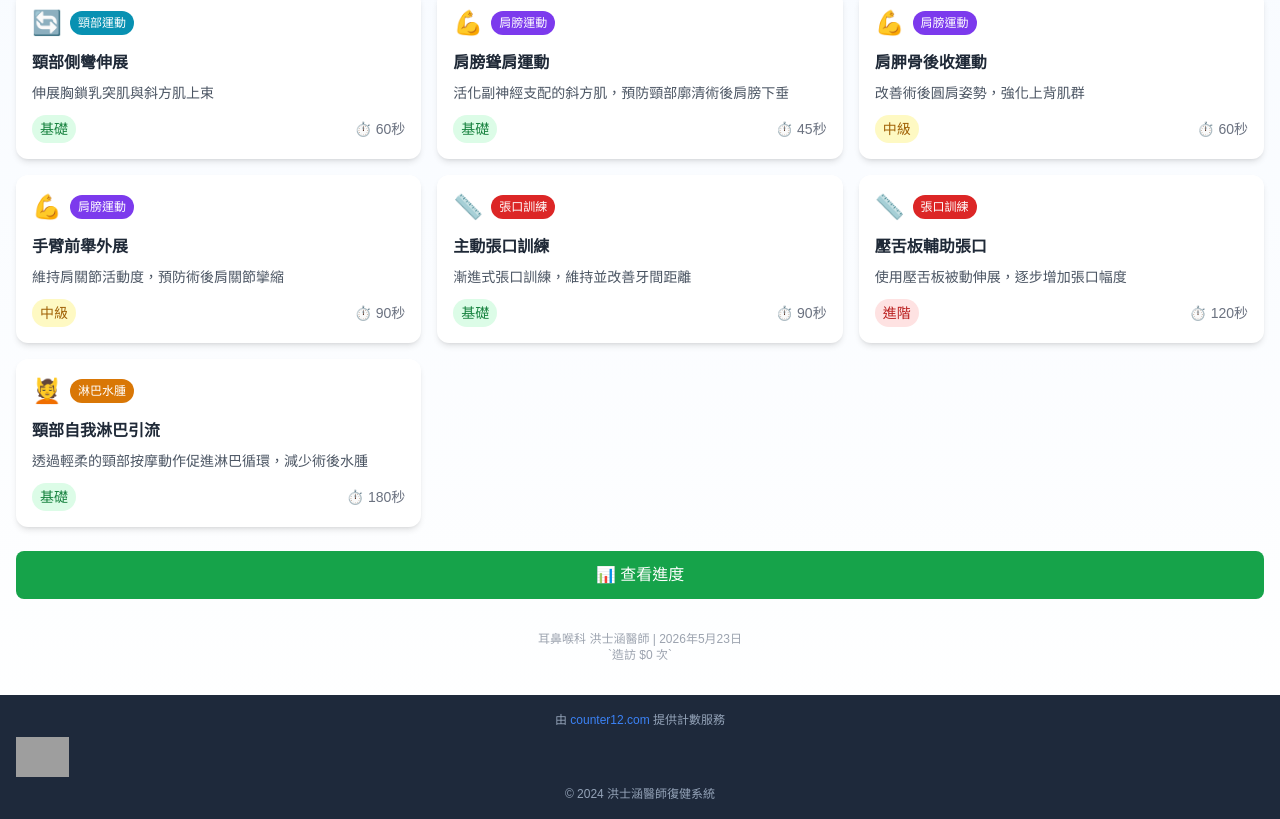
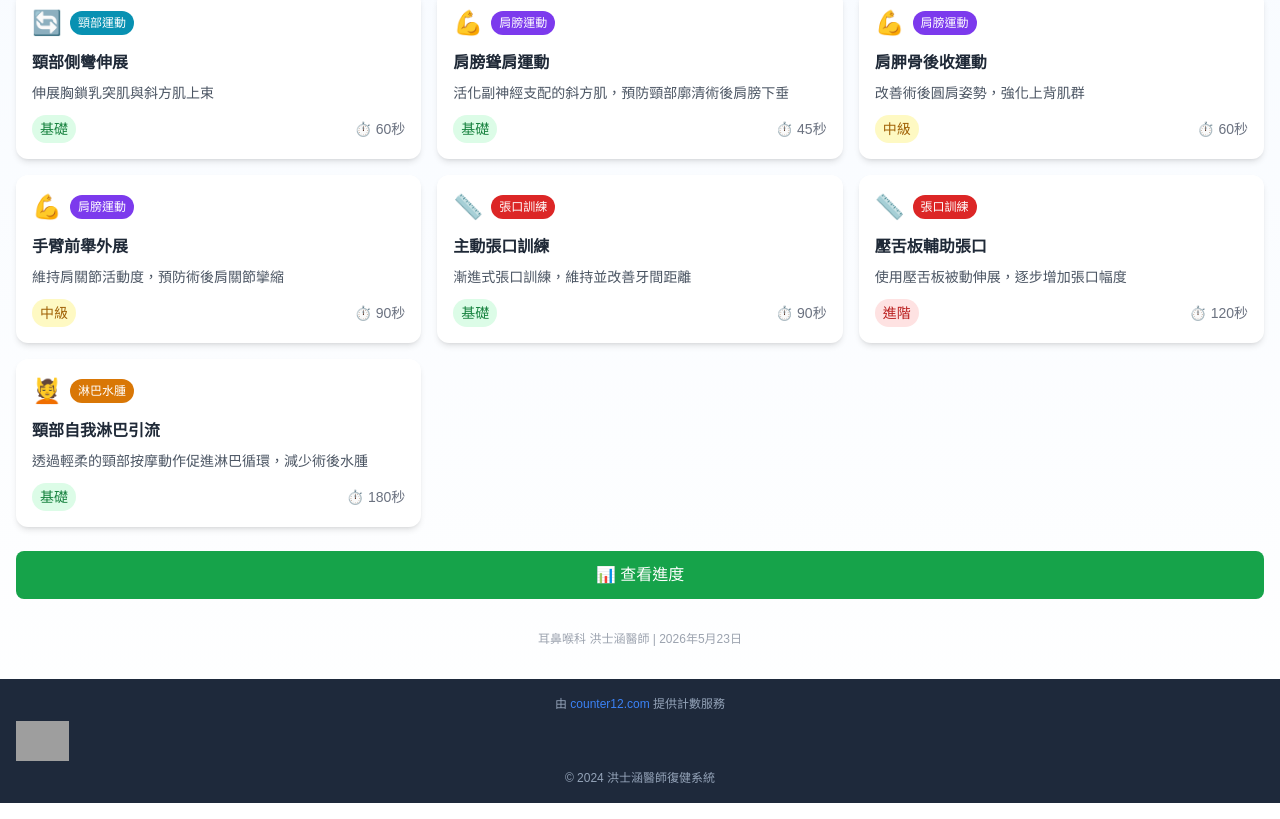
Before and after one commit to seedturtle/swallowing-rehab-web, a React (Vite) app: page / in a window 1280 px wide. Shown: the part 1141-1960 px from the top of the page. Built offline with nearby package versions, Linux system fonts and the light colour scheme; no server answers; grey boxes are pictures that could not be loaded.

Commit message:
Fix footer: remove non-functional visit counter text, use counter12.com img

```diff
--- a/src/App.tsx
+++ b/src/App.tsx
@@ -111,7 +111,6 @@ function App() {
           {/* Footer — 僅首頁顯示 */}
           <div className="text-center text-xs text-gray-400 mt-8 pb-4">
             耳鼻喉科 洪士涵醫師 | 2026年5月23日<br />
-            `造訪 ${visitCount ?? 0} 次`
           </div>
         </div>
       )}
```
